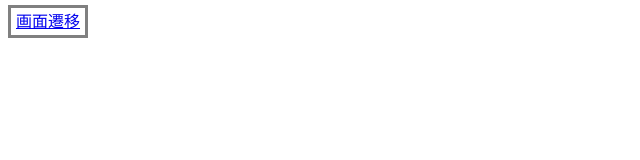
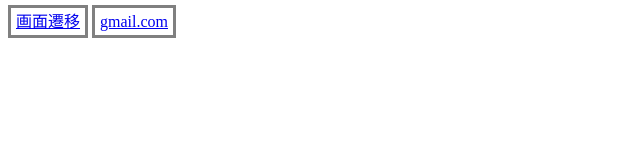
Before and after one commit to syutamorijyobi/confict-test, a plain HTML site: page index.html in a window 1280 px wide. Shown: the whole page, without its empty margins (0-640 px from the left). Drawn offline with Linux system fonts and the light colour scheme.

Commit message:
index.htmlにaタグ追記
gmail.com

```diff
--- a/index.html
+++ b/index.html
@@ -9,5 +9,6 @@ a{
 </style>
 	<body>
 		<a href="form.html">画面遷移</a>
+		<a href="https://www.google.com/">gmail.com</a>
 	</body>
 </html>
```
